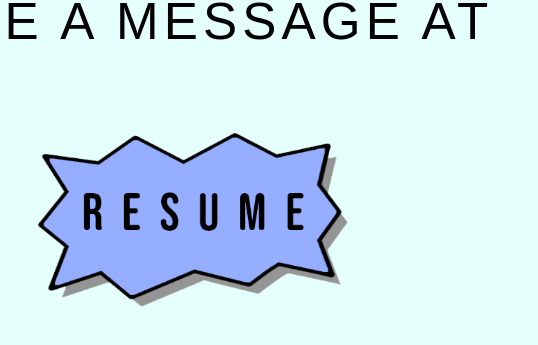
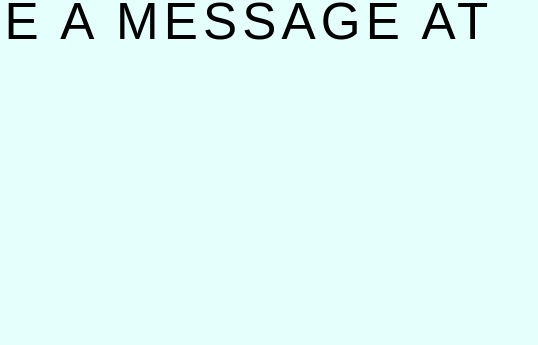
Before and after one commit to patrickyu1/patrickyu1.github.io, a plain HTML site: page index.html in a window 1280 px wide. Shown: the part 2715-3060 px from the top of the page, 742-1280 px from the left. Drawn offline with Linux system fonts and the light colour scheme; a web font is replaced by a local one.

Commit message:
Add files via upload

```diff
--- a/index.html
+++ b/index.html
@@ -134,7 +134,7 @@
             <!-- <a id = 'github-link' target = "_blank" href = "https://github.com/" > <img id = 'github' src = './assets/images/github.png'/> </a> -->
             <a id = 'mail-link' target = "_blank" href = "mailto:patrickyu@berkeley.edu" > <img id = 'mail' src = './assets/images/email.png'/> </a>
 
-            <a id = 'resume-link' href = "./assets/images/resume.pdf" target = "_blank" ><img id = 'resume' src = './assets/images/resume2.png'/></a>
+            <!-- <a id = 'resume-link' href = "./assets/images/resume.pdf" target = "_blank" ><img id = 'resume' src = './assets/images/resume2.png'/></a> -->
         </div>
     </body>
 </html>
```
